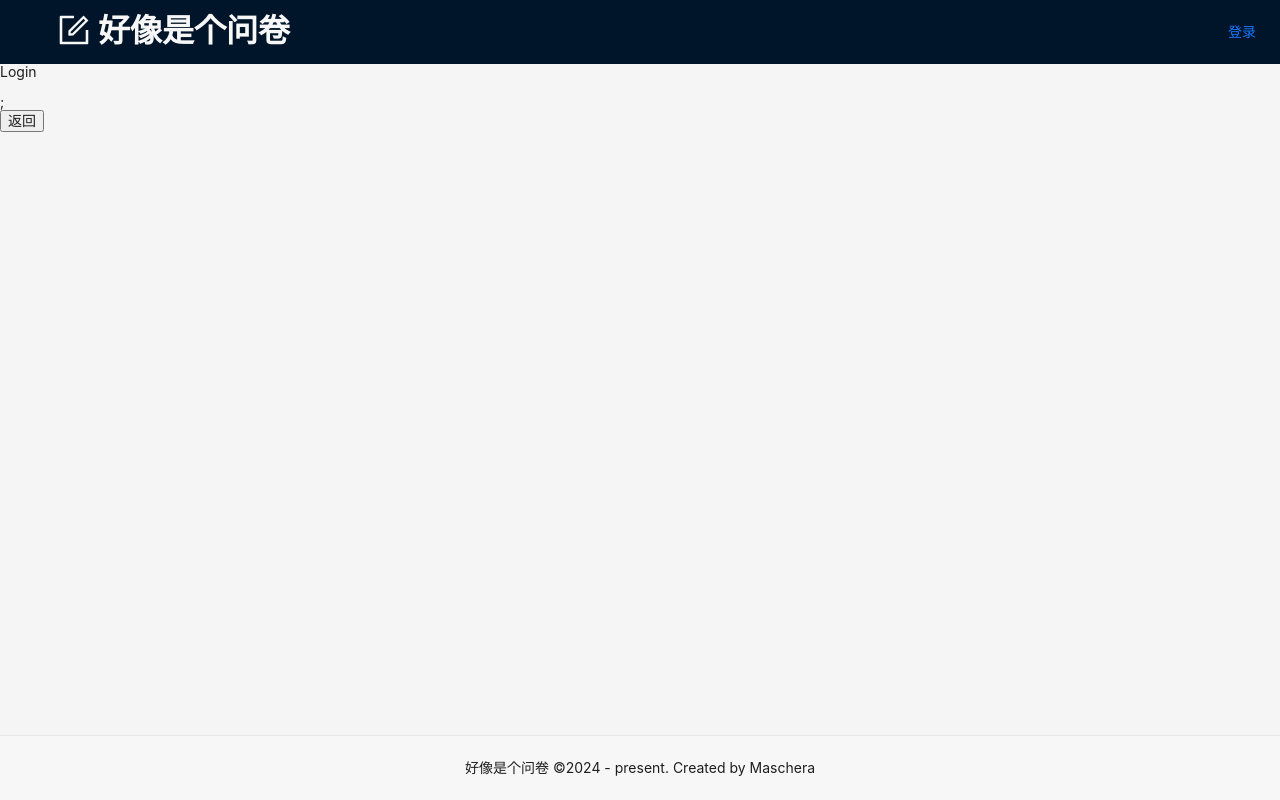
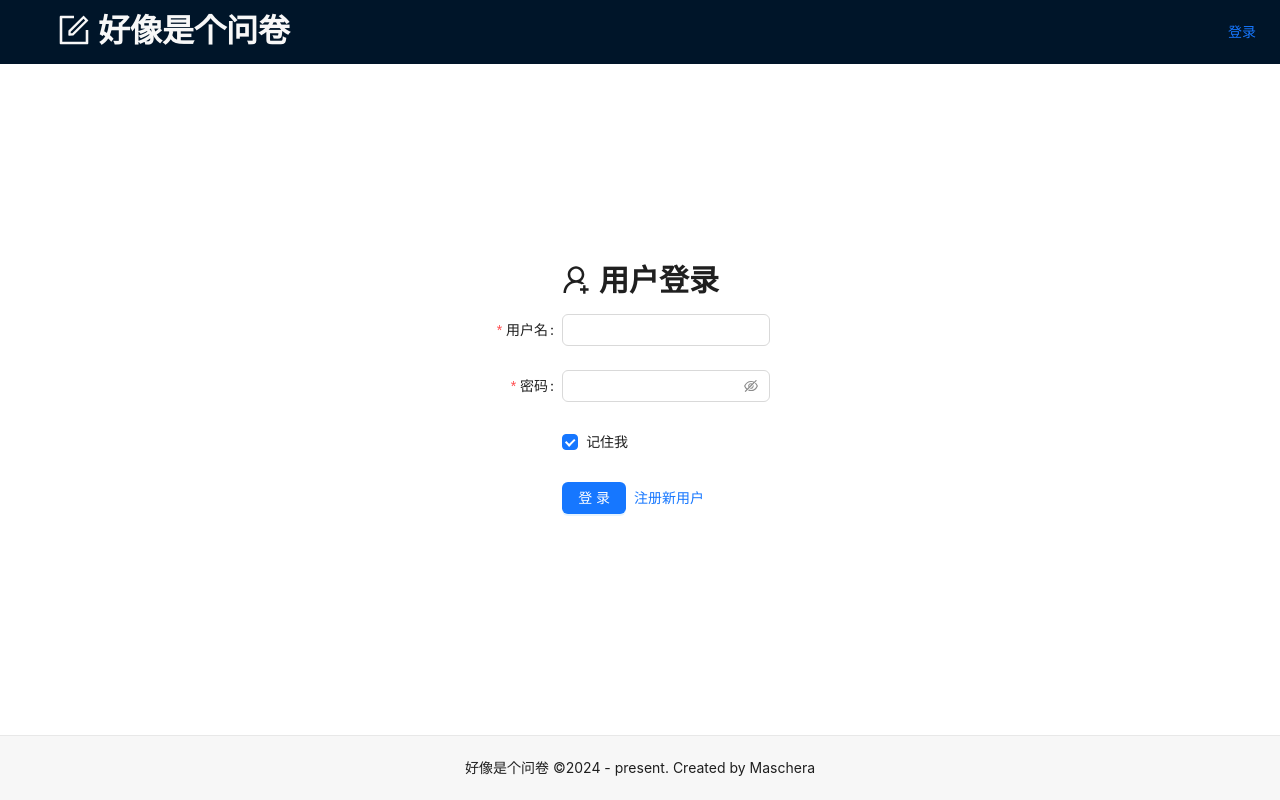
Before and after one commit to Maschera96/wenjuan-fe, a React (Create React App) app: page /login in a window 1280 px wide. Built offline with nearby package versions, Linux system fonts and the light colour scheme.

Commit message:
feat: form

```diff
--- /dev/null
+++ b/src/pages/Login.module.scss
@@ -0,0 +1,8 @@
+.container {
+    height: calc(100vh - 64px - 65px);
+    display: flex;
+    flex-direction: column;
+    justify-content: center;
+    align-items: center;
+    background-color: #fff;
+}
--- a/src/pages/Login.tsx
+++ b/src/pages/Login.tsx
@@ -1,17 +1,116 @@
-import React, { FC } from "react";
+import React, { FC, useEffect } from "react";
 import { useNavigate } from "react-router-dom";
+import styles from "./Login.module.scss";
+import { Button, Checkbox, Form, Input, Space, Typography } from "antd";
+import { UserAddOutlined } from "@ant-design/icons";
+import { REGISTER_PATHNAME } from "../router";
+import { Link } from "react-router-dom";
+
+const { Title } = Typography;
+
+const USERNAME_KEY = "USERNAME";
+const PASSWORD_KEY = "PASSWORD";
+
+function rememberUser(username: string, password: string) {
+  localStorage.setItem(USERNAME_KEY, username);
+  localStorage.setItem(PASSWORD_KEY, password);
+}
+
+function deleteUserFromStorage() {
+  localStorage.removeItem(USERNAME_KEY);
+  localStorage.removeItem(PASSWORD_KEY);
+}
+
+function getUserInfoFromStorage() {
+  return {
+    username: localStorage.getItem(USERNAME_KEY),
+    password: localStorage.getItem(PASSWORD_KEY),
+  };
+}
 
 const Login: FC = () => {
-  const nav = useNavigate();
-  function clickHandler() {
-    nav(-1);
+  // const nav = useNavigate();
+  // function clickHandler() {
+  //   nav(-1);
+  // }
+  const [form] = Form.useForm();
+
+  useEffect(() => {
+    const { username, password } = getUserInfoFromStorage();
+    form.setFieldsValue({ username, password });
+  }, []);
+
+  function onFinish(values: any) {
+    // eslint-disable-line
+    console.log(values);
+    const { username, password, remember } = values || {};
+
+    if (values.remember) {
+      rememberUser(username, password);
+    } else {
+      deleteUserFromStorage();
+    }
   }
 
   return (
     <>
-      <p>Login</p>;
-      <div>
-        <button onClick={clickHandler}>返回</button>
+      <div className={styles.container}>
+        <div>
+          <Space>
+            <Title level={2}>
+              <UserAddOutlined />
+            </Title>
+            <Title level={2}>用户登录</Title>
+          </Space>
+        </div>
+        <div>
+          <Form
+            labelCol={{ span: 6 }}
+            wrapperCol={{ span: 16 }}
+            onFinish={onFinish}
+            initialValues={{ remember: true }}
+            form={form}
+          >
+            <Form.Item
+              label="用户名"
+              name="username"
+              rules={[
+                { required: true, message: "请输入用户名" },
+                {
+                  type: "string",
+                  min: 5,
+                  max: 20,
+                  message: "字符长度在5-20之间",
+                },
+                { pattern: /^\w+$/, message: "只能是字母数字下划线" },
+              ]}
+            >
+              <Input />
+            </Form.Item>
+            <Form.Item
+              label="密码"
+              name="password"
+              rules={[{ required: true, message: "请输入密码" }]}
+            >
+              <Input.Password />
+            </Form.Item>
+            <Form.Item
+              wrapperCol={{ offset: 6, span: 16 }}
+              valuePropName="checked"
+              name="remember"
+            >
+              <Checkbox>记住我</Checkbox>
+            </Form.Item>
+            <Form.Item wrapperCol={{ offset: 6, span: 16 }}>
+              <Space>
+                <Button type="primary" htmlType="submit">
+                  登录
+                </Button>
+                <Link to={REGISTER_PATHNAME}>注册新用户</Link>
+              </Space>
+            </Form.Item>
+          </Form>
+        </div>
       </div>
     </>
   );
--- /dev/null
+++ b/src/pages/Register.module.scss
@@ -0,0 +1,8 @@
+.container {
+    height: calc(100vh - 64px - 65px);
+    display: flex;
+    flex-direction: column;
+    justify-content: center;
+    align-items: center;
+    background-color: #fff;
+}
--- a/src/pages/Register.tsx
+++ b/src/pages/Register.tsx
@@ -1,7 +1,93 @@
+import { UserAddOutlined } from "@ant-design/icons";
+import { Button, Form, Input, Space, Typography } from "antd";
 import React, { FC } from "react";
+import styles from "./Register.module.scss";
+import { Link } from "react-router-dom";
+import { LOGIN_PATHNAME } from "../router";
+
+const { Title } = Typography;
 
 const Register: FC = () => {
-  return <p>Register</p>;
+  function onFinish(values: any) {
+    // eslint-disable-line
+    console.log(values);
+  }
+
+  return (
+    <div className={styles.container}>
+      <div>
+        <Space>
+          <Title level={2}>
+            <UserAddOutlined />
+          </Title>
+          <Title level={2}>注册新用户</Title>
+        </Space>
+      </div>
+      <div>
+        <Form
+          labelCol={{ span: 6 }}
+          wrapperCol={{ span: 16 }}
+          onFinish={onFinish}
+        >
+          <Form.Item
+            label="用户名"
+            name="username"
+            rules={[
+              { required: true, message: "请输入用户名" },
+              {
+                type: "string",
+                min: 5,
+                max: 20,
+                message: "字符长度在5-20之间",
+              },
+              { pattern: /^\w+$/, message: "只能是字母数字下划线" },
+            ]}
+          >
+            <Input />
+          </Form.Item>
+          <Form.Item
+            label="密码"
+            name="password"
+            rules={[{ required: true, message: "请输入密码" }]}
+          >
+            <Input.Password />
+          </Form.Item>
+          <Form.Item
+            label="确认密码"
+            name="confirm"
+            dependencies={["password"]}
+            rules={[
+              { required: true, message: "请输入密码" },
+              ({ getFieldValue }) => {
+                return {
+                  validator(_, value) {
+                    if (!value || getFieldValue("password") === value) {
+                      return Promise.resolve();
+                    } else {
+                      return Promise.reject(new Error("两次密码不一致"));
+                    }
+                  },
+                };
+              },
+            ]}
+          >
+            <Input.Password />
+          </Form.Item>
+          <Form.Item label="昵称" name="nickname">
+            <Input />
+          </Form.Item>
+          <Form.Item wrapperCol={{ offset: 6, span: 16 }}>
+            <Space>
+              <Button type="primary" htmlType="submit">
+                注册
+              </Button>
+              <Link to={LOGIN_PATHNAME}>已有账户，登录</Link>
+            </Space>
+          </Form.Item>
+        </Form>
+      </div>
+    </div>
+  );
 };
 
 export default Register;
```
